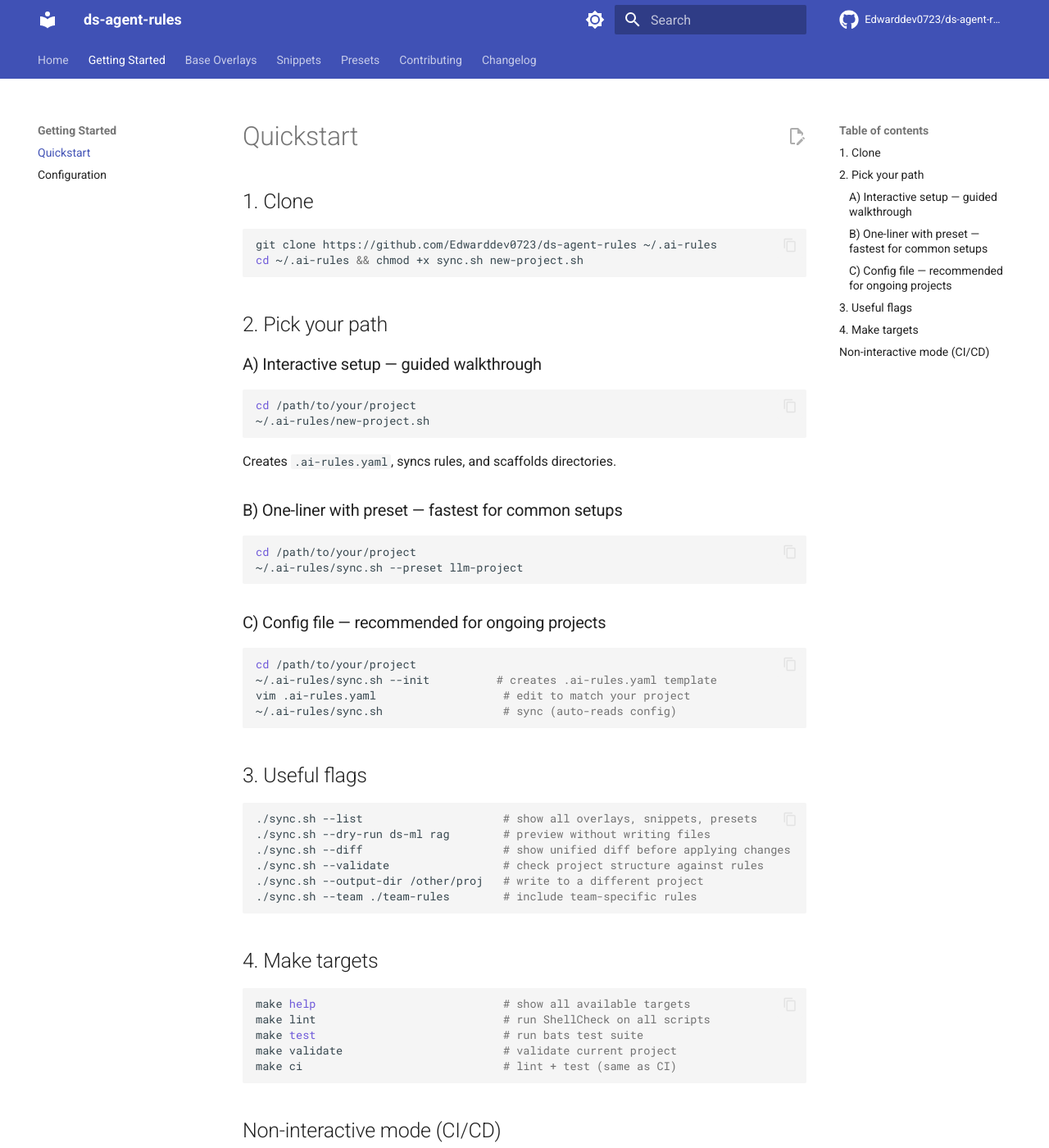
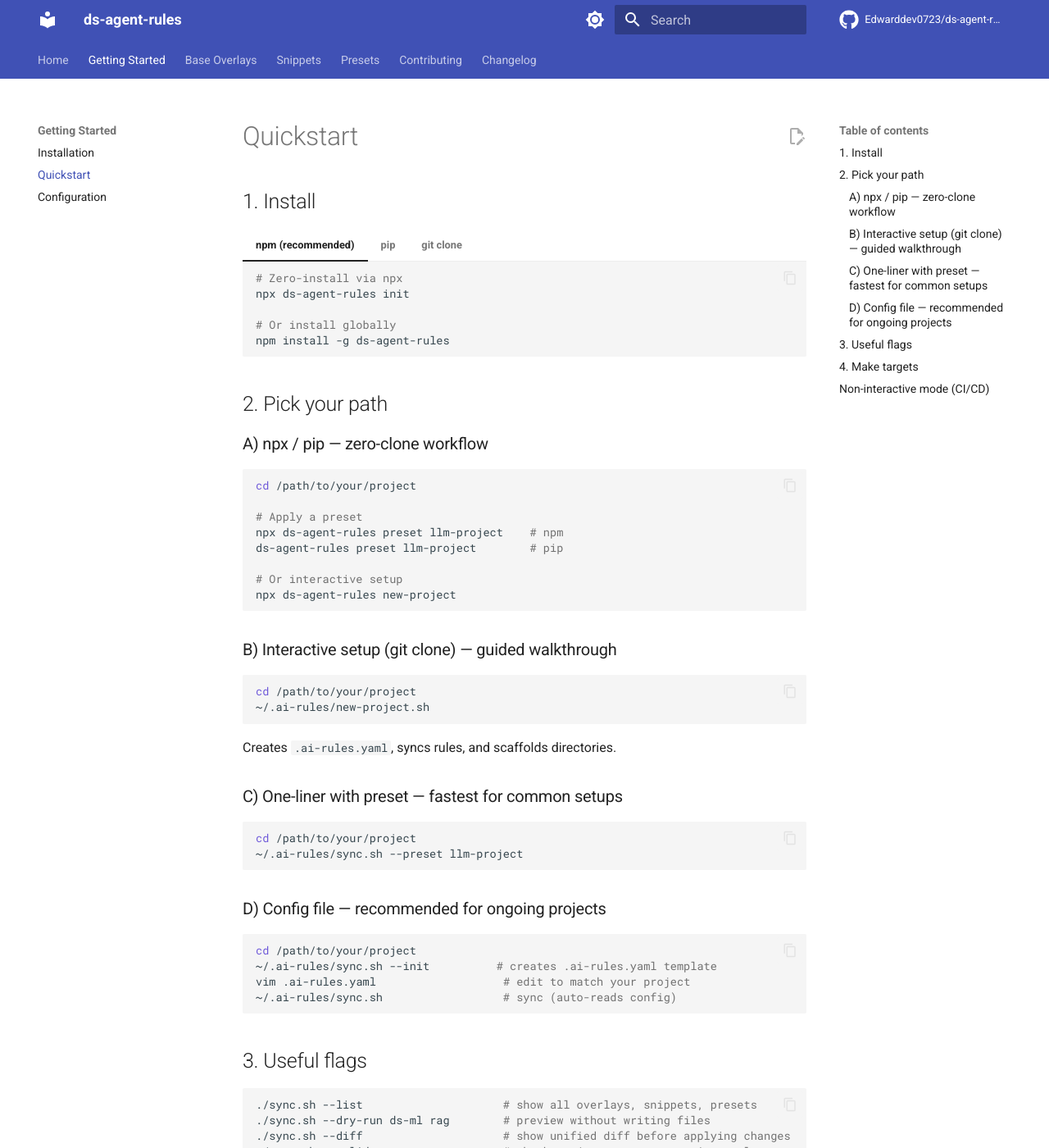
Before and after one commit to Edwarddev0723/ds-agent-rules, an MkDocs documentation site: the page built from docs/getting-started/quickstart.md, in a window 1280 px wide and 1400 px high. Shown: the whole window at 82% size. Built offline with MkDocs 1.6.1 and Material for MkDocs 9.7.7, drawn with Linux system fonts in a browser that asks for light colours; comment, search, counter and statistics services are not loaded.

Commit message:
docs: add npm/pip install options to docs site
- docs/index.md: add badges, tabbed install section
- docs/getting-started/installation.md: new page with npm/pip/git details
- docs/getting-started/quickstart.md: rewrite with npx/pip as first option
- mkdocs.yml: add Installation page to nav

````diff
--- a/docs/getting-started/quickstart.md
+++ b/docs/getting-started/quickstart.md
@@ -1,15 +1,47 @@
 # Quickstart
 
-## 1. Clone
+## 1. Install
 
-```bash
-git clone https://github.com/Edwarddev0723/ds-agent-rules ~/.ai-rules
-cd ~/.ai-rules && chmod +x sync.sh new-project.sh
-```
+=== "npm (recommended)"
+
+    ```bash
+    # Zero-install via npx
+    npx ds-agent-rules init
+
+    # Or install globally
+    npm install -g ds-agent-rules
+    ```
+
+=== "pip"
+
+    ```bash
+    pip install ds-agent-rules
+    ds-agent-rules init
+    ```
+
+=== "git clone"
+
+    ```bash
+    git clone https://github.com/Edwarddev0723/ds-agent-rules ~/.ai-rules
+    cd ~/.ai-rules && chmod +x sync.sh new-project.sh
+    ```
 
 ## 2. Pick your path
 
-### A) Interactive setup — guided walkthrough
+### A) npx / pip — zero-clone workflow
+
+```bash
+cd /path/to/your/project
+
+# Apply a preset
+npx ds-agent-rules preset llm-project    # npm
+ds-agent-rules preset llm-project        # pip
+
+# Or interactive setup
+npx ds-agent-rules new-project
+```
+
+### B) Interactive setup (git clone) — guided walkthrough
 
 ```bash
 cd /path/to/your/project
@@ -18,14 +50,14 @@
 
 Creates `.ai-rules.yaml`, syncs rules, and scaffolds directories.
 
-### B) One-liner with preset — fastest for common setups
+### C) One-liner with preset — fastest for common setups
 
 ```bash
 cd /path/to/your/project
 ~/.ai-rules/sync.sh --preset llm-project
 ```
 
-### C) Config file — recommended for ongoing projects
+### D) Config file — recommended for ongoing projects
 
 ```bash
 cd /path/to/your/project
--- a/mkdocs.yml
+++ b/mkdocs.yml
@@ -53,6 +53,7 @@
 nav:
   - Home: index.md
   - Getting Started:
+      - Installation: getting-started/installation.md
       - Quickstart: getting-started/quickstart.md
       - Configuration: getting-started/configuration.md
   - Base Overlays:
````
Also changed, not shown: docs/getting-started/installation.md (added, +74 -0 lines), docs/index.md (+27 -0 lines).
